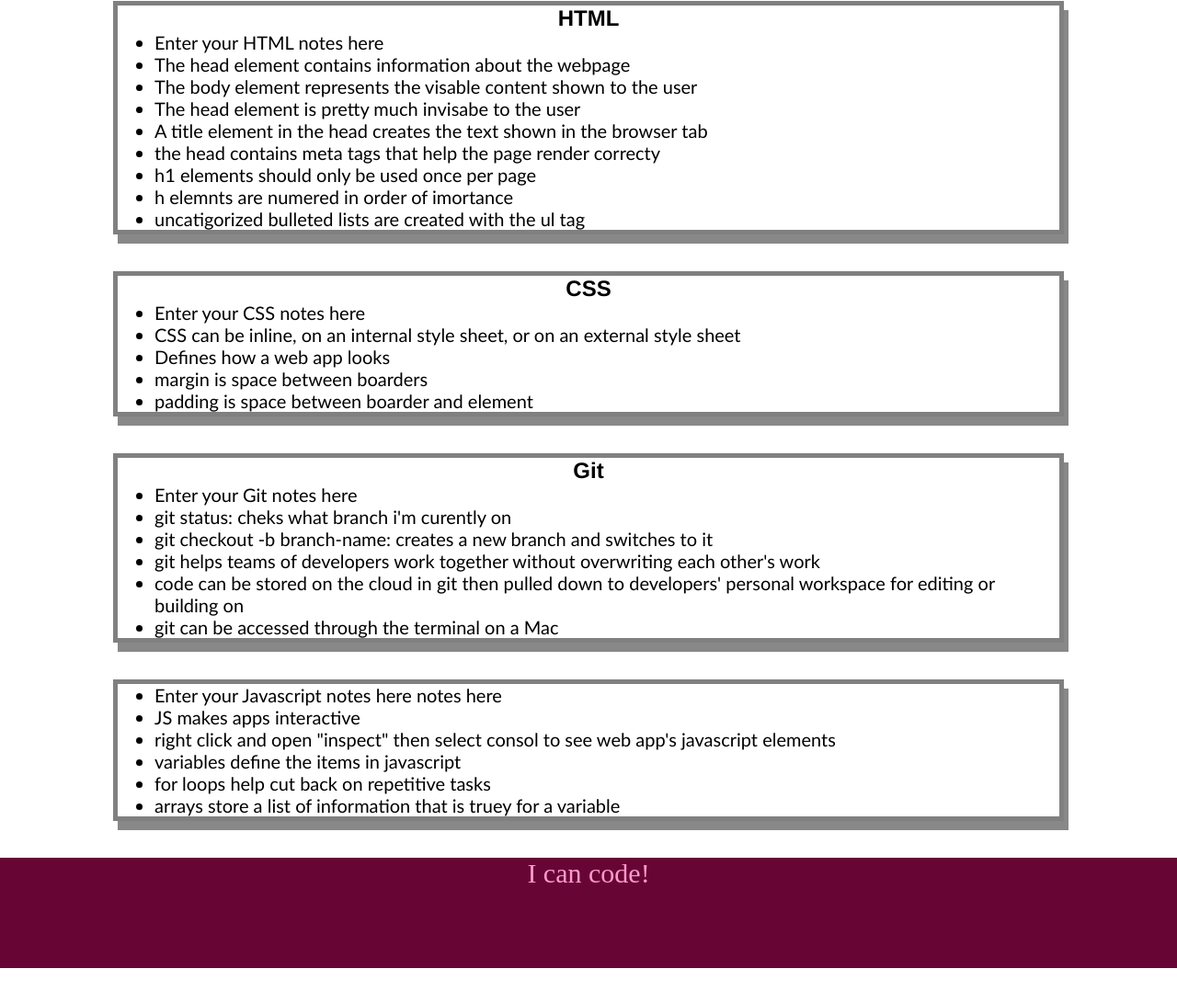
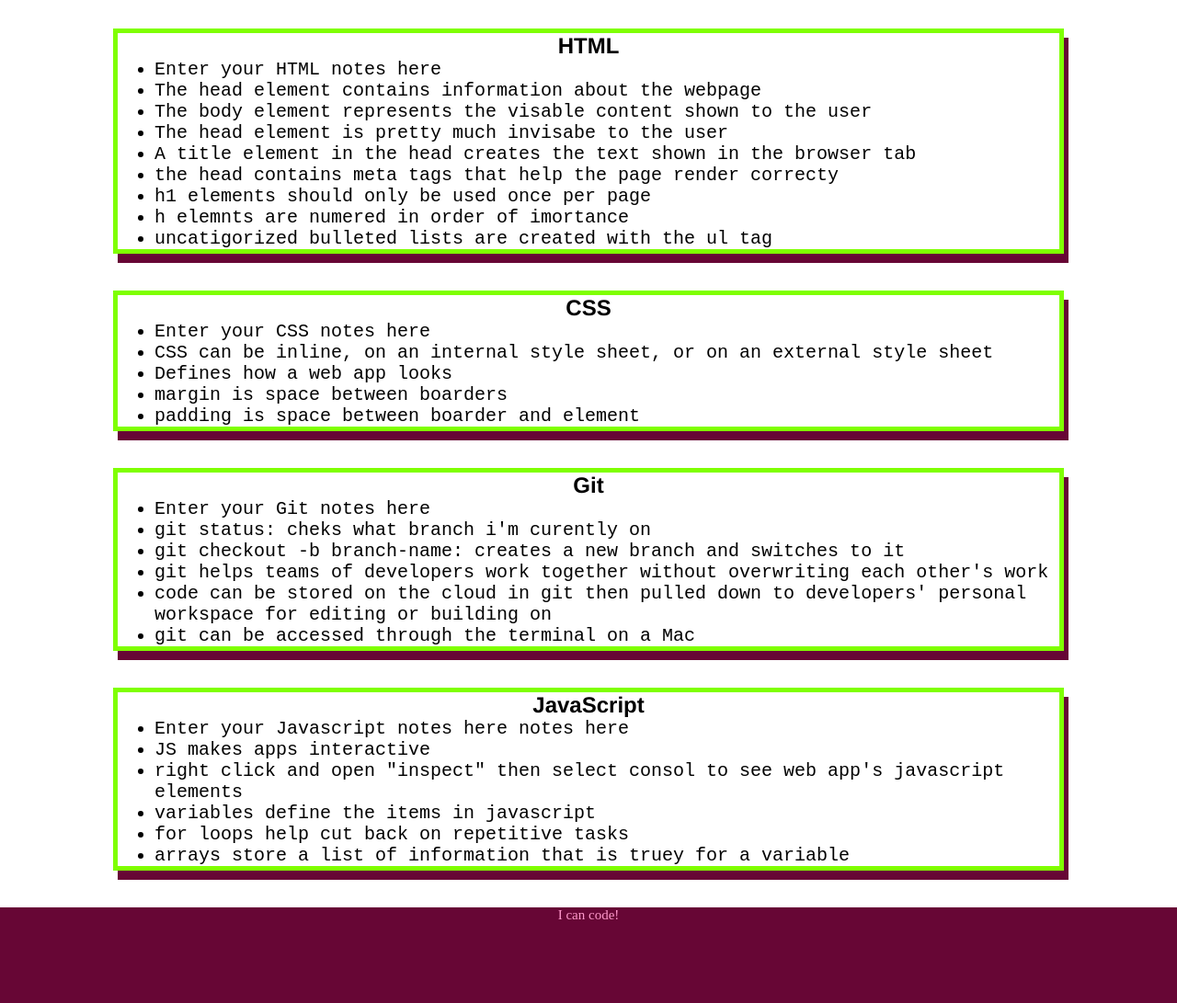
Before and after one commit to lizfischstix/Prework-study-guide, a plain HTML site: page index.html in a window 1280 px wide. Shown: the part 159-1250 px from the top of the page at 92% size. Before the commit the page ends 1212 px from the top, so only its background shows below. Drawn offline with Linux system fonts and the light colour scheme.

```diff
--- a/assets/script.js
+++ b/assets/script.js
@@ -1,24 +1,4 @@
 var topics = ['HTML', 'CSS', 'Git', 'JavaScript'];
-<<<<<<< HEAD
-for (var x = 0; x < topics.length; x++){
-console.log(topics[x])
-    }
-/*
-if (topic === 'HTML') {
-  console.log("Let's study HTML!");
-} else if (topic === 'CSS') {
-  console.log("Let's study CSS!");
-} else if (topic === 'Git') {
-  console.log("Let's study Git!");
-} else if (topic === 'JavaScript') {
-  console.log("Let's study JavaScript!");
-} else {
-  console.log('Please try again!');
-}
-var shapes = ["triangle", "square", "pentagon", "circle"];
-console.log(shapes[0]);
-*/
-=======
 var randomTopic = topics[Math.floor(Math.random() * topics.length)];
 
 function listTopics() {
@@ -45,4 +25,3 @@ console.log('Here are the topics we learned through Prework:');
 listTopics();
 console.log('Which topic should we study first?');
 selectTopic();
->>>>>>> b750417343e0365a41475ac83ea55a4b197fc363
--- a/assets/style.css
+++ b/assets/style.css
@@ -5,14 +5,13 @@
    header,
 footer {
     width: 100%;
-    height: 120px;
+    height: 150px;
     background-color: rgb(103, 6, 53);
     color: rgb(255, 153, 204)
+}
 
-}
 h1,
-h2,
-h3 {
+h2 {
     text-align: center;
     font-family: 'Franklin Gothic Medium', 'Arial Narrow', Arial, sans-serif;
 }
@@ -26,15 +25,15 @@ img {
 ul {
     padding-left: 40px;
     font-size: 20px;
-    font-family: 'Gill Sans', 'Gill Sans MT', Calibri, 'Trebuchet MS', sans-serif;
+    font-family: monospace;
 }
 p {
   text-align: center;
-  font-size: 30px;
+  font-size: 15px;
 }
 .card {
     width: 80%;
     margin: 40px auto;
-    border: 5px solid gray;
-    box-shadow: 5px 10px #888888;
+    border: 5px solid chartreuse;
+    box-shadow: 5px 10px rgb(103, 6, 53);
   }
--- a/index.html
+++ b/index.html
@@ -54,6 +54,7 @@
       </section>
 
       <section class="card" id="javascript-section">
+       <h2>JavaScript</h2>
         <ul>
           <li>Enter your Javascript notes here notes here</li>
           <li>JS makes apps interactive</li>
```
Also changed, not shown: 2 other files.
